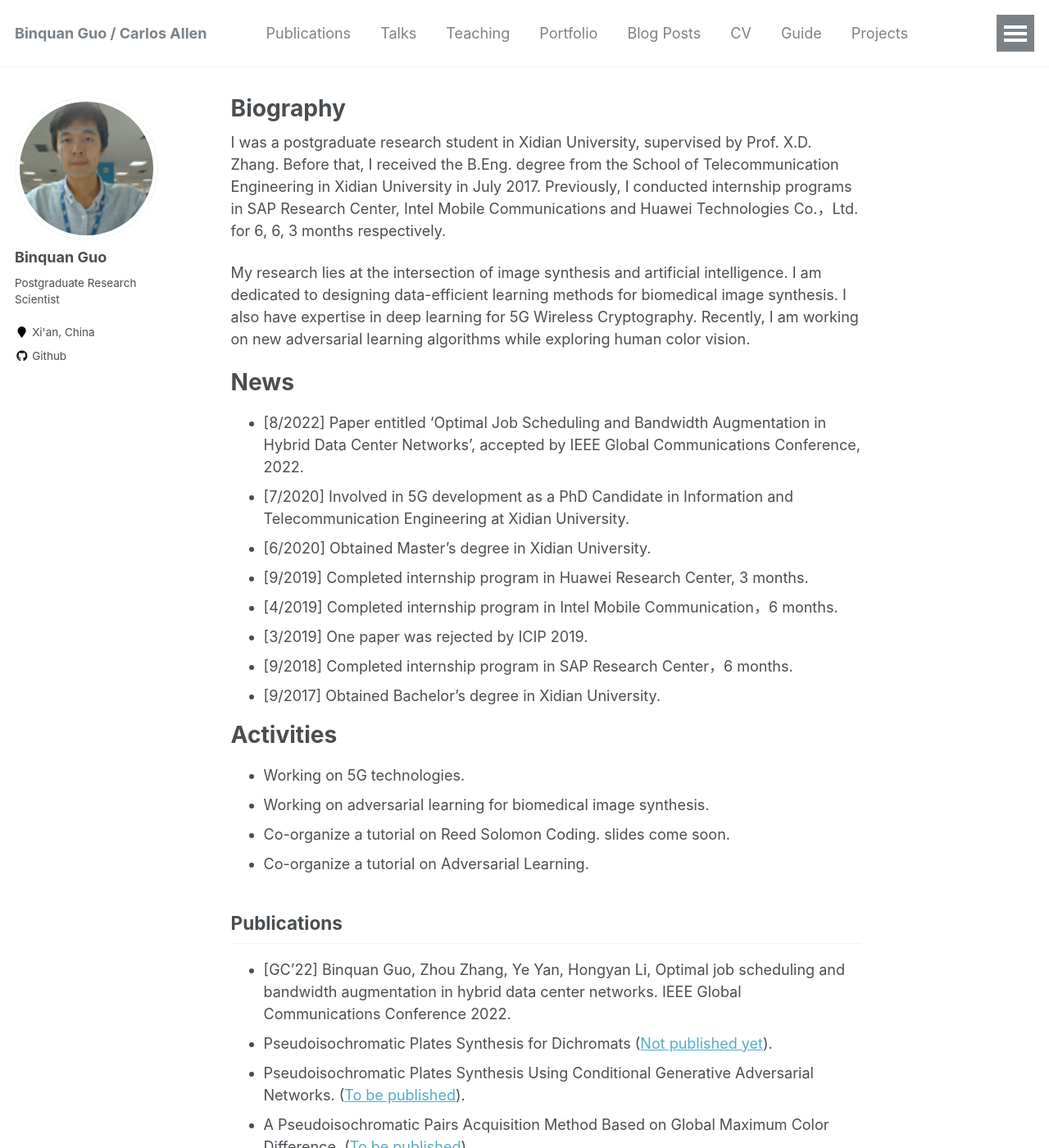
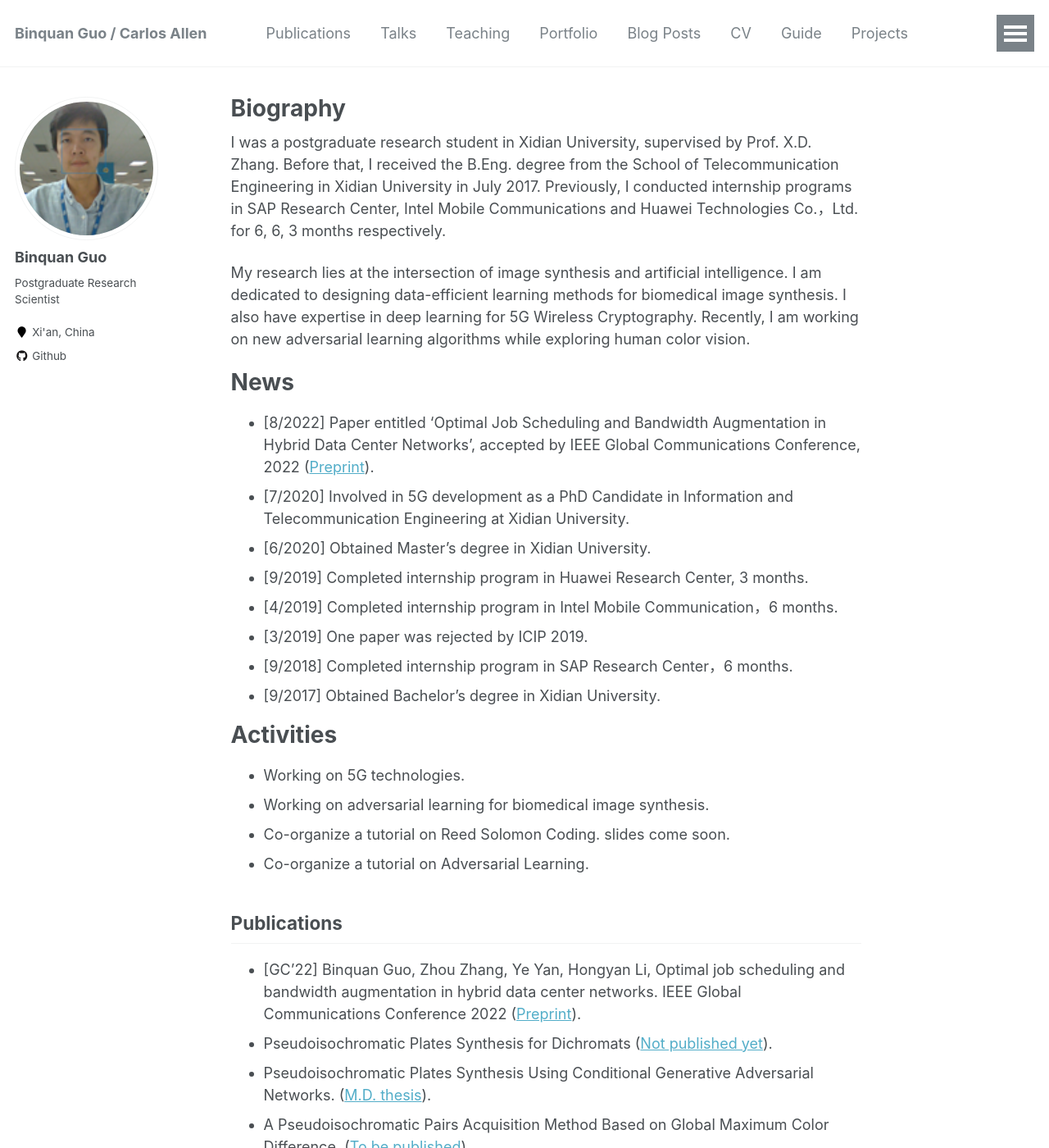
Before and after one commit to wilixx/wilixx.github.io, a Jekyll site: the page built from _pages/about.md, in a window 1280 px wide and 1400 px high. Shown: the whole window at 82% size. Built offline with Jekyll 4.4.1, drawn with Linux system fonts in a browser that asks for light colours.

Commit message:
Update about.md

```diff
--- a/_pages/about.md
+++ b/_pages/about.md
@@ -15,7 +15,7 @@ My research lies at the intersection of image synthesis and artificial intellige
 
 News
 ======
-* [8/2022] Paper entitled 'Optimal Job Scheduling and Bandwidth Augmentation in Hybrid Data Center Networks', accepted by IEEE Global Communications Conference, 2022.
+* [8/2022] Paper entitled 'Optimal Job Scheduling and Bandwidth Augmentation in Hybrid Data Center Networks', accepted by IEEE Global Communications Conference, 2022 ([Preprint](https://arxiv.org/abs/2209.11485)).
 * [7/2020] Involved in 5G development as a PhD Candidate in Information and Telecommunication Engineering at Xidian University.
 * [6/2020] Obtained Master's degree in Xidian University.
 * [9/2019] Completed internship program in Huawei Research Center, 3 months.
@@ -35,9 +35,9 @@ Activities
 
 Publications
 ------
-* [GC'22] Binquan Guo, Zhou Zhang, Ye Yan, Hongyan Li, Optimal job scheduling and bandwidth augmentation in hybrid data center networks. IEEE Global Communications Conference 2022.
+* [GC'22] Binquan Guo, Zhou Zhang, Ye Yan, Hongyan Li, Optimal job scheduling and bandwidth augmentation in hybrid data center networks. IEEE Global Communications Conference 2022 ([Preprint](https://arxiv.org/abs/2209.11485)).
 * Pseudoisochromatic Plates Synthesis for Dichromats ([Not published yet](https://github.com/wilixx/bichromatic-plates-for-cvd)).
-* Pseudoisochromatic Plates Synthesis Using Conditional Generative Adversarial Networks. ([To be published](https://github.com/wilixx/bichromatic-plates-for-cvd)).
+* Pseudoisochromatic Plates Synthesis Using Conditional Generative Adversarial Networks. ([M.D. thesis](https://kns.cnki.net/kcms/detail/detail.aspx?dbcode=CMFD&dbname=CMFD202101&filename=1020156894.nh&uniplatform=NZKPT&v=BZiLbj5YSYVT3Ib728GpZ8_gVnayjmC0C80nPEn7bPpHAOUJhxg0IC00TlWIfCLO)).
 * A Pseudoisochromatic Pairs Acquisition Method Based on Global Maximum Color Difference. ([To be published](https://github.com/wilixx/bichromatic-plates-for-cvd)).
 
 
```
